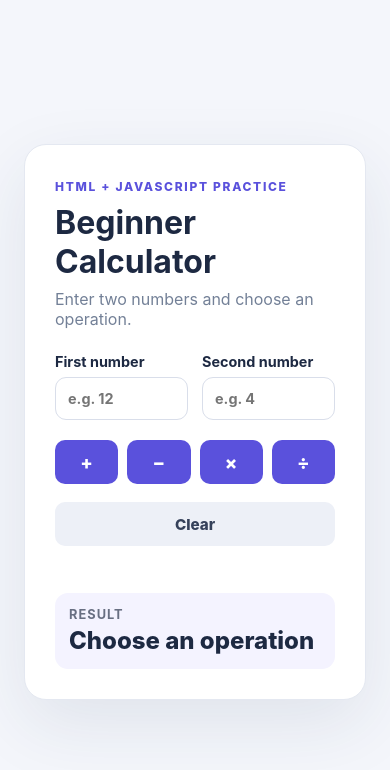
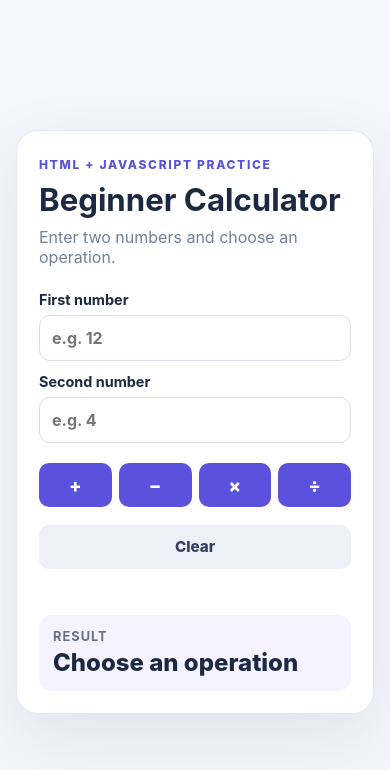
Before and after one commit to vijay-890/js-calculator-beginers, a plain HTML site: page index.html in a window 390 px wide. Drawn offline with Linux system fonts and the light colour scheme.

Commit message:
Make beginner calculator responsive on mobile

```diff
--- a/index.html
+++ b/index.html
@@ -26,6 +26,19 @@
     .result { min-height: 66px; margin-top: 10px; padding: 14px; border-radius: 13px; background: #f4f3ff; }
     .result strong { display: block; margin-bottom: 4px; color: #686f82; font-size: .8rem; text-transform: uppercase; letter-spacing: .08em; }
     #result-value { font-size: 1.5rem; font-weight: 800; overflow-wrap: anywhere; }
+    @media (max-width: 480px) {
+      body { padding: 16px; }
+      main { padding: 22px; }
+      h1 { font-size: clamp(1.65rem, 8vw, 2rem); }
+      .fields { grid-template-columns: 1fr; gap: 12px; }
+      input { font-size: 16px; }
+      .actions { gap: 7px; }
+    }
+    @media (max-width: 340px) {
+      main { padding: 18px; }
+      .actions { gap: 5px; }
+      button { min-height: 42px; }
+    }
   </style>
 </head>
 <body>
```
